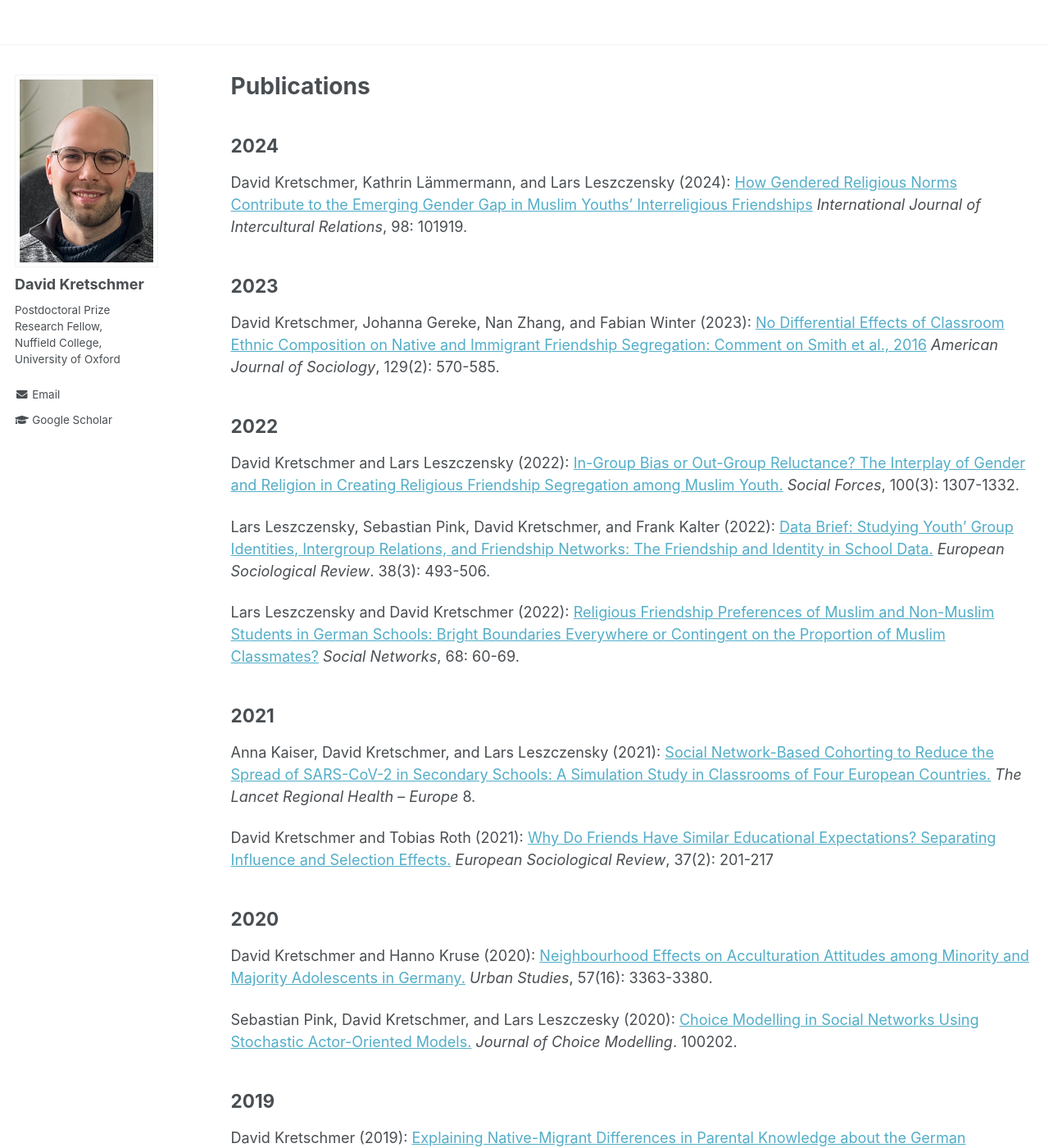
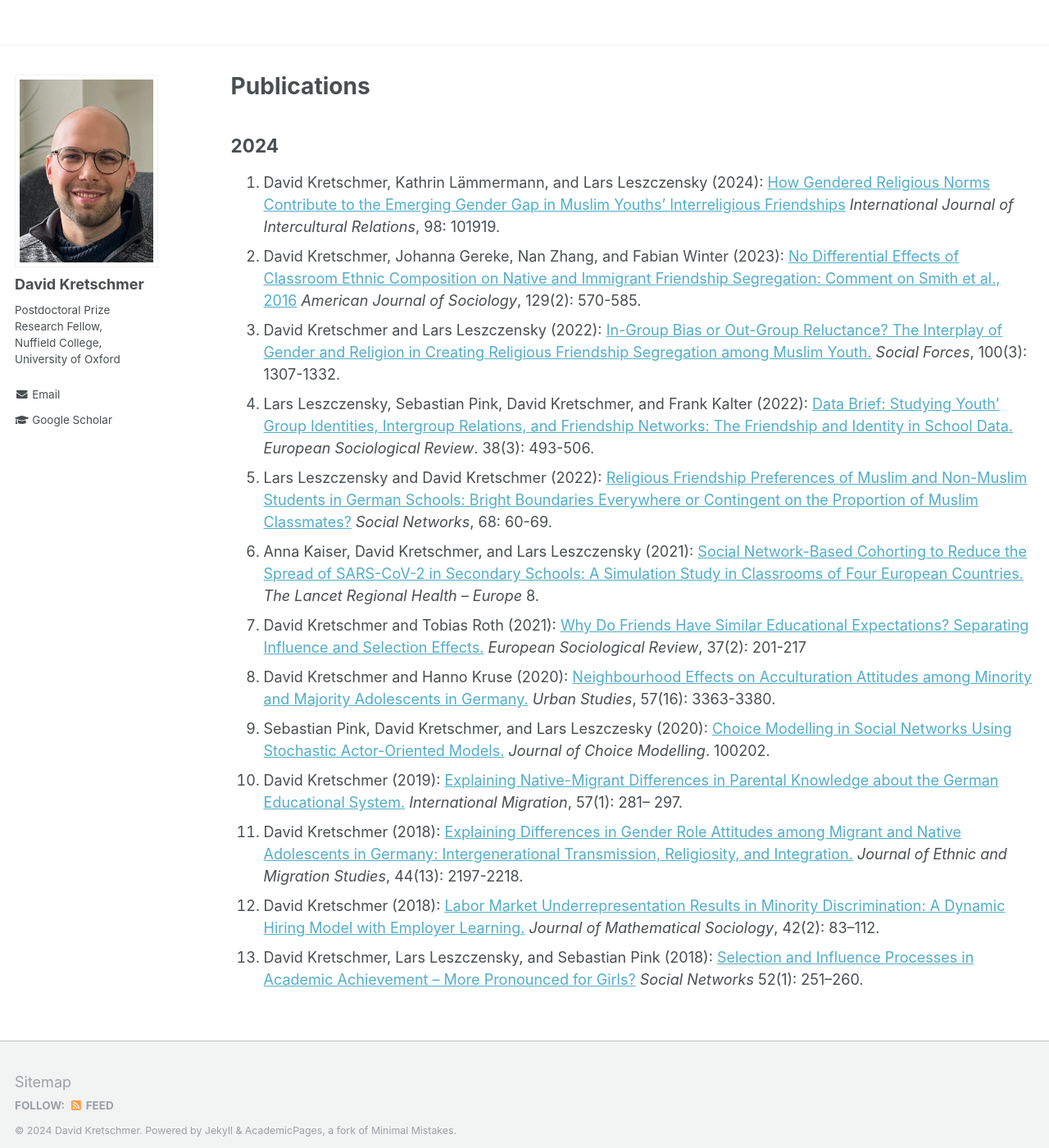
Before and after one commit to DavidKretschmer/davidkretschmer.github.io, a Jekyll site: the page built from _pages/publications.md, in a window 1280 px wide and 1400 px high. Shown: the whole window at 82% size. Built offline with Jekyll 4.4.1, drawn with Linux system fonts in a browser that asks for light colours.

Commit message:
Commit update

```diff
--- a/_pages/publications.md
+++ b/_pages/publications.md
@@ -7,41 +7,16 @@
 
 ## 2024
 
-David Kretschmer, Kathrin Lämmermann, and Lars Leszczensky (2024): [How Gendered Religious Norms Contribute to the Emerging Gender Gap in Muslim Youths’ Interreligious Friendships](https://www.sciencedirect.com/science/article/pii/S0147176723001670){:target="_blank"} _International Journal of Intercultural Relations_, 98: 101919.
-
-## 2023
-
-David Kretschmer, Johanna Gereke, Nan Zhang, and Fabian Winter (2023): [No Differential Effects of Classroom Ethnic Composition on Native and Immigrant Friendship Segregation: Comment on Smith et al., 2016](https://www.journals.uchicago.edu/doi/full/10.1086/727823){:target="_blank"} _American Journal of Sociology_, 129(2): 570-585.
-
-
-## 2022
-
-David Kretschmer and Lars Leszczensky (2022): [In-Group Bias or Out-Group Reluctance? The Interplay of Gender and Religion in Creating Religious Friendship Segregation among Muslim Youth.](https://academic.oup.com/sf/article/100/3/1307/6225741){:target="_blank"} _Social Forces_, 100(3): 1307-1332.
-
-Lars Leszczensky, Sebastian Pink, David Kretschmer, and Frank Kalter (2022): [Data Brief: Studying Youth’ Group Identities, Intergroup Relations, and Friendship Networks: The Friendship and Identity in School Data.](https://academic.oup.com/esr/article/38/3/493/6406434){:target="_blank"} _European Sociological Review_. 38(3): 493-506.
-
-Lars Leszczensky and David Kretschmer (2022): [Religious Friendship Preferences of Muslim and Non-Muslim Students in German Schools: Bright Boundaries Everywhere or Contingent on the Proportion of Muslim Classmates?](https://www.sciencedirect.com/science/article/abs/pii/S0378873321000319){:target="_blank"} _Social Networks_, 68: 60-69.
-
-## 2021
-
-Anna Kaiser, David Kretschmer, and Lars Leszczensky (2021): [Social Network-Based Cohorting to Reduce the Spread of SARS-CoV-2 in Secondary Schools: A Simulation Study in Classrooms of Four European Countries.](https://www.sciencedirect.com/science/article/pii/S2666776221001435){:target="_blank"} _The Lancet Regional Health – Europe_ 8.
-
-David Kretschmer and Tobias Roth (2021): [Why Do Friends Have Similar Educational Expectations? Separating Influence and Selection Effects.](https://academic.oup.com/esr/article-abstract/37/2/201/6000730){:target="_blank"} _European Sociological Review_, 37(2): 201-217
-
-## 2020
-
-David Kretschmer and Hanno Kruse (2020): [Neighbourhood Effects on Acculturation Attitudes among Minority and Majority Adolescents in Germany.](https://journals.sagepub.com/doi/full/10.1177/0042098019897890){:target="_blank"} _Urban Studies_, 57(16): 3363-3380.
-
-Sebastian Pink, David Kretschmer, and Lars Leszczesky (2020): [Choice Modelling in Social Networks Using Stochastic Actor-Oriented Models.](https://www.sciencedirect.com/science/article/abs/pii/S1755534520300014){:target="_blank"} _Journal of Choice Modelling_. 100202.
-
-## 2019
-
-David Kretschmer (2019): [Explaining Native-Migrant Differences in Parental Knowledge about the German Educational System.](https://onlinelibrary.wiley.com/doi/full/10.1111/imig.12535){:target="_blank"} _International Migration_, 57(1): 281– 297.
-
-## 2018
-
-David Kretschmer (2018): [Explaining Differences in Gender Role Attitudes among Migrant and Native Adolescents in Germany: Intergenerational Transmission, Religiosity, and Integration.](https://www.tandfonline.com/doi/full/10.1080/1369183X.2017.1388159){:target="_blank"} _Journal of Ethnic and Migration Studies_, 44(13): 2197-2218.
-
-David Kretschmer (2018): [Labor Market Underrepresentation Results in Minority Discrimination: A Dynamic Hiring Model with Employer Learning.](https://www.tandfonline.com/doi/full/10.1080/0022250X.2018.1425299){:target="_blank"} _Journal of Mathematical Sociology_, 42(2): 83–112.
-
-David Kretschmer, Lars Leszczensky, and Sebastian Pink (2018): [Selection and Influence Processes in Academic Achievement – More Pronounced for Girls?](https://www.sciencedirect.com/science/article/abs/pii/S0378873316304890){:target="_blank"} _Social Networks_ 52(1): 251–260.
+13. David Kretschmer, Kathrin Lämmermann, and Lars Leszczensky (2024): [How Gendered Religious Norms Contribute to the Emerging Gender Gap in Muslim Youths’ Interreligious Friendships](https://www.sciencedirect.com/science/article/pii/S0147176723001670){:target="_blank"} _International Journal of Intercultural Relations_, 98: 101919.
+12. David Kretschmer, Johanna Gereke, Nan Zhang, and Fabian Winter (2023): [No Differential Effects of Classroom Ethnic Composition on Native and Immigrant Friendship Segregation: Comment on Smith et al., 2016](https://www.journals.uchicago.edu/doi/full/10.1086/727823){:target="_blank"} _American Journal of Sociology_, 129(2): 570-585.
+11. David Kretschmer and Lars Leszczensky (2022): [In-Group Bias or Out-Group Reluctance? The Interplay of Gender and Religion in Creating Religious Friendship Segregation among Muslim Youth.](https://academic.oup.com/sf/article/100/3/1307/6225741){:target="_blank"} _Social Forces_, 100(3): 1307-1332.
+10. Lars Leszczensky, Sebastian Pink, David Kretschmer, and Frank Kalter (2022): [Data Brief: Studying Youth’ Group Identities, Intergroup Relations, and Friendship Networks: The Friendship and Identity in School Data.](https://academic.oup.com/esr/article/38/3/493/6406434){:target="_blank"} _European Sociological Review_. 38(3): 493-506.
+9. Lars Leszczensky and David Kretschmer (2022): [Religious Friendship Preferences of Muslim and Non-Muslim Students in German Schools: Bright Boundaries Everywhere or Contingent on the Proportion of Muslim Classmates?](https://www.sciencedirect.com/science/article/abs/pii/S0378873321000319){:target="_blank"} _Social Networks_, 68: 60-69.
+8. Anna Kaiser, David Kretschmer, and Lars Leszczensky (2021): [Social Network-Based Cohorting to Reduce the Spread of SARS-CoV-2 in Secondary Schools: A Simulation Study in Classrooms of Four European Countries.](https://www.sciencedirect.com/science/article/pii/S2666776221001435){:target="_blank"} _The Lancet Regional Health – Europe_ 8.
+7. David Kretschmer and Tobias Roth (2021): [Why Do Friends Have Similar Educational Expectations? Separating Influence and Selection Effects.](https://academic.oup.com/esr/article-abstract/37/2/201/6000730){:target="_blank"} _European Sociological Review_, 37(2): 201-217
+6. David Kretschmer and Hanno Kruse (2020): [Neighbourhood Effects on Acculturation Attitudes among Minority and Majority Adolescents in Germany.](https://journals.sagepub.com/doi/full/10.1177/0042098019897890){:target="_blank"} _Urban Studies_, 57(16): 3363-3380.
+5. Sebastian Pink, David Kretschmer, and Lars Leszczesky (2020): [Choice Modelling in Social Networks Using Stochastic Actor-Oriented Models.](https://www.sciencedirect.com/science/article/abs/pii/S1755534520300014){:target="_blank"} _Journal of Choice Modelling_. 100202.
+4. David Kretschmer (2019): [Explaining Native-Migrant Differences in Parental Knowledge about the German Educational System.](https://onlinelibrary.wiley.com/doi/full/10.1111/imig.12535){:target="_blank"} _International Migration_, 57(1): 281– 297.
+3. David Kretschmer (2018): [Explaining Differences in Gender Role Attitudes among Migrant and Native Adolescents in Germany: Intergenerational Transmission, Religiosity, and Integration.](https://www.tandfonline.com/doi/full/10.1080/1369183X.2017.1388159){:target="_blank"} _Journal of Ethnic and Migration Studies_, 44(13): 2197-2218.
+2. David Kretschmer (2018): [Labor Market Underrepresentation Results in Minority Discrimination: A Dynamic Hiring Model with Employer Learning.](https://www.tandfonline.com/doi/full/10.1080/0022250X.2018.1425299){:target="_blank"} _Journal of Mathematical Sociology_, 42(2): 83–112.
+1. David Kretschmer, Lars Leszczensky, and Sebastian Pink (2018): [Selection and Influence Processes in Academic Achievement – More Pronounced for Girls?](https://www.sciencedirect.com/science/article/abs/pii/S0378873316304890){:target="_blank"} _Social Networks_ 52(1): 251–260.
```
Also changed, not shown: _pages/about.md (+2 -2 lines), 1 other file.
